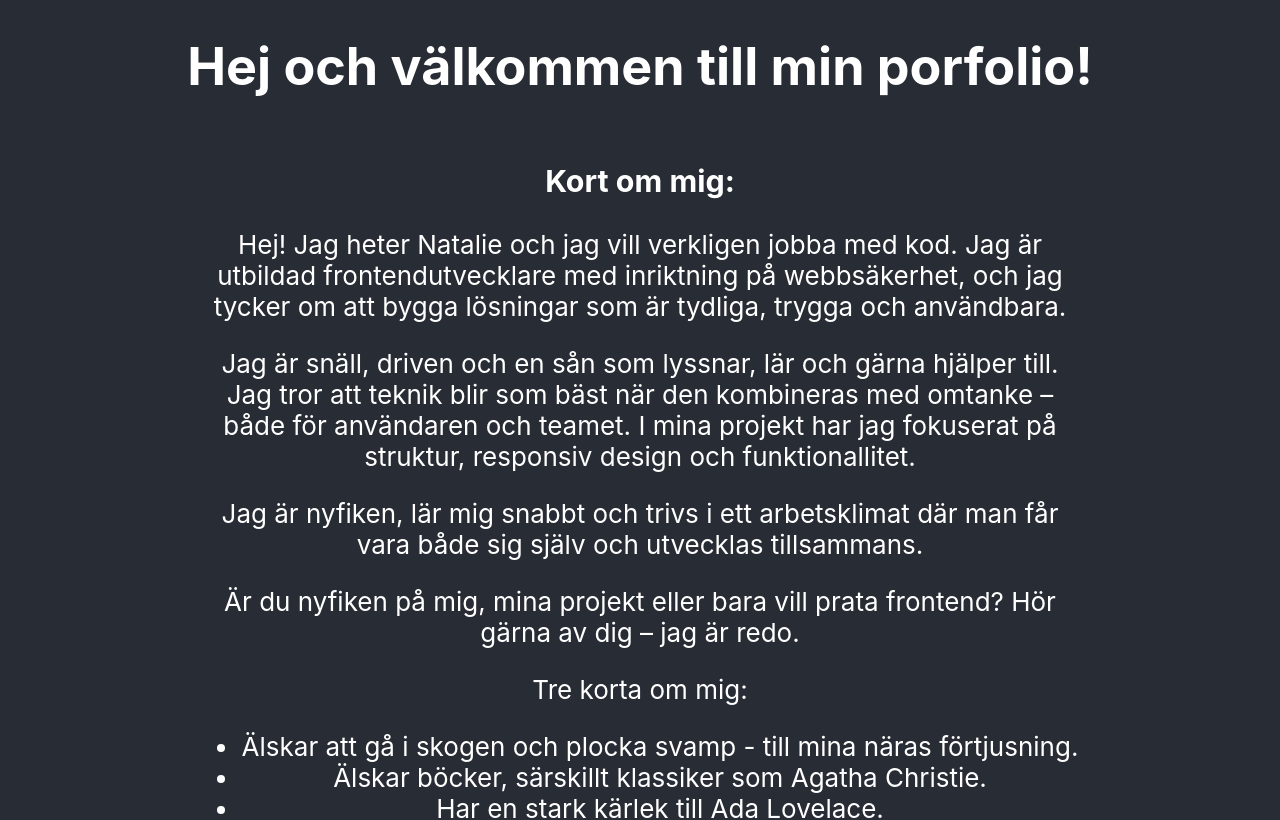
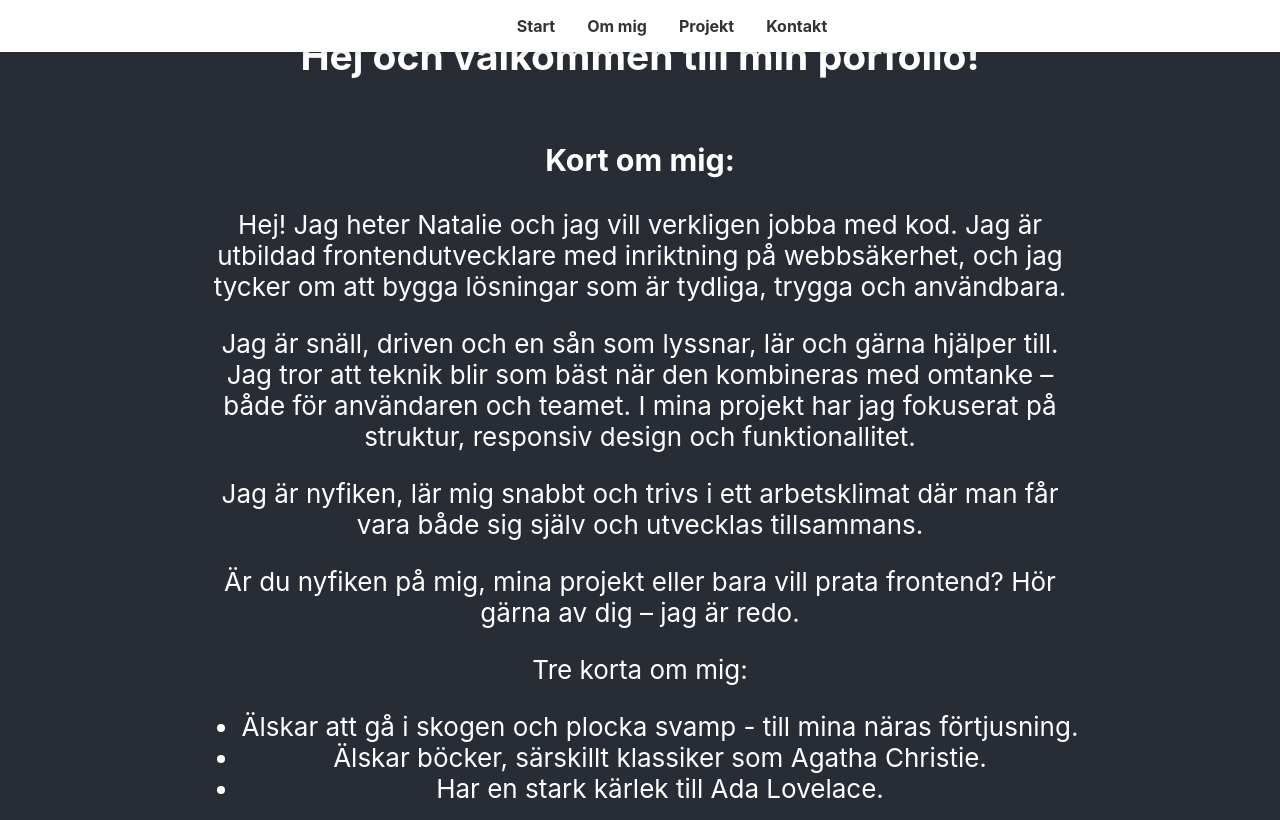
Before and after one commit to natta1995/portfolio, a React (Create React App) app: page / in a window 1280 px wide. Shown: the top 820 px of the page. Built offline with nearby package versions, Linux system fonts and the light colour scheme.

Commit message:
Navbar added

```diff
--- a/src/App.js
+++ b/src/App.js
@@ -1,4 +1,5 @@
 import "./App.css";
+import Navbar from "./components/Navbar";
 import Start from "./components/Start";
 import About from "./components/About";
 import Projects from "./components/Project";
@@ -7,11 +8,20 @@ import Contact from "./components/Contact";
 function App() {
   return (
     <div className="App">
+      <Navbar />
       <header className="App-header">
-        <Start />
-        <About />
-        <Contact />
-        <Projects/>
+        <section id="start">
+          <Start />
+        </section>
+        <section id="about">
+          <About />
+        </section>
+        <section id="contact">
+          <Contact />
+        </section>
+        <section id="projects">
+          <Projects />
+        </section>
       </header>
     </div>
   );
--- /dev/null
+++ b/src/components/Navbar.css
@@ -0,0 +1,29 @@
+
+.navbar {
+    position: fixed;
+    top: 0;
+    background-color: white;
+    padding: 1rem 2rem;
+    z-index: 999;
+    box-shadow: 0 2px 4px rgba(0, 0, 0, 0.1);
+    width: 100%;
+  }
+
+  .navbar ul {
+    display: flex;
+    gap: 2rem;
+    list-style: none;
+    margin: 0;
+    padding: 0;
+    justify-content: center;
+  }
+
+  .navbar a {
+    text-decoration: none;
+    color: #333;
+    font-weight: bold;
+  }
+
+  .navbar a:hover {
+    color: #007bff;
+  }
--- /dev/null
+++ b/src/components/Navbar.js
@@ -0,0 +1,26 @@
+import "./Navbar.css";
+
+const Navbar = () => {
+  return (
+    <div>
+      <nav className="navbar">
+        <ul>
+          <li>
+            <a href="#start">Start</a>
+          </li>
+          <li>
+            <a href="#about">Om mig</a>
+          </li>
+          <li>
+            <a href="#projects">Projekt</a>
+          </li>
+          <li>
+            <a href="#contact">Kontakt</a>
+          </li>
+        </ul>
+      </nav>
+    </div>
+  );
+};
+
+export default Navbar;
```
